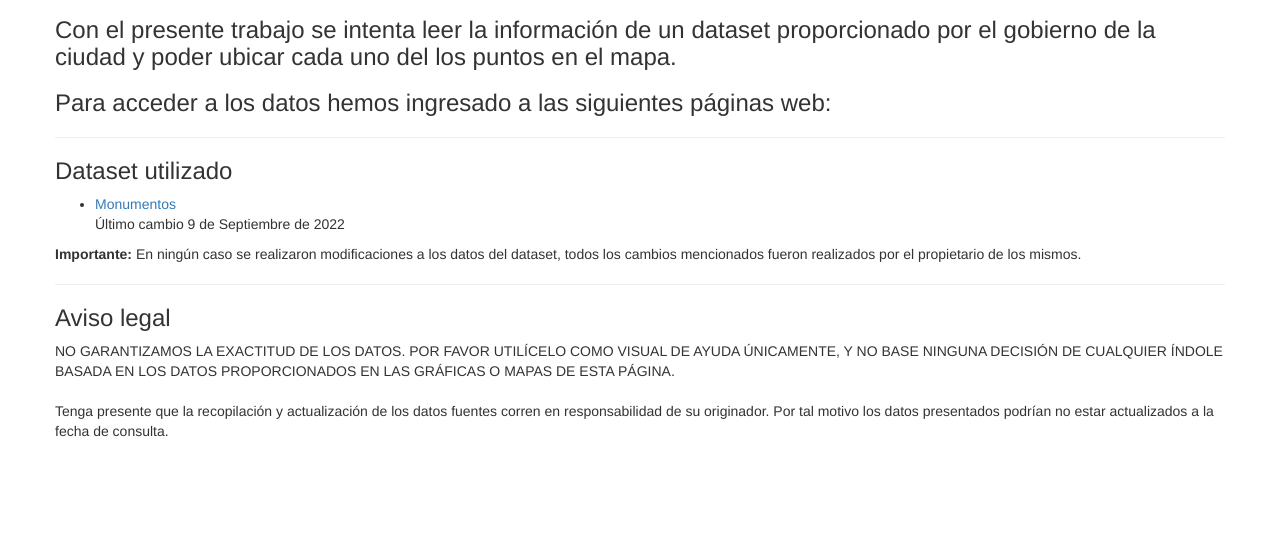
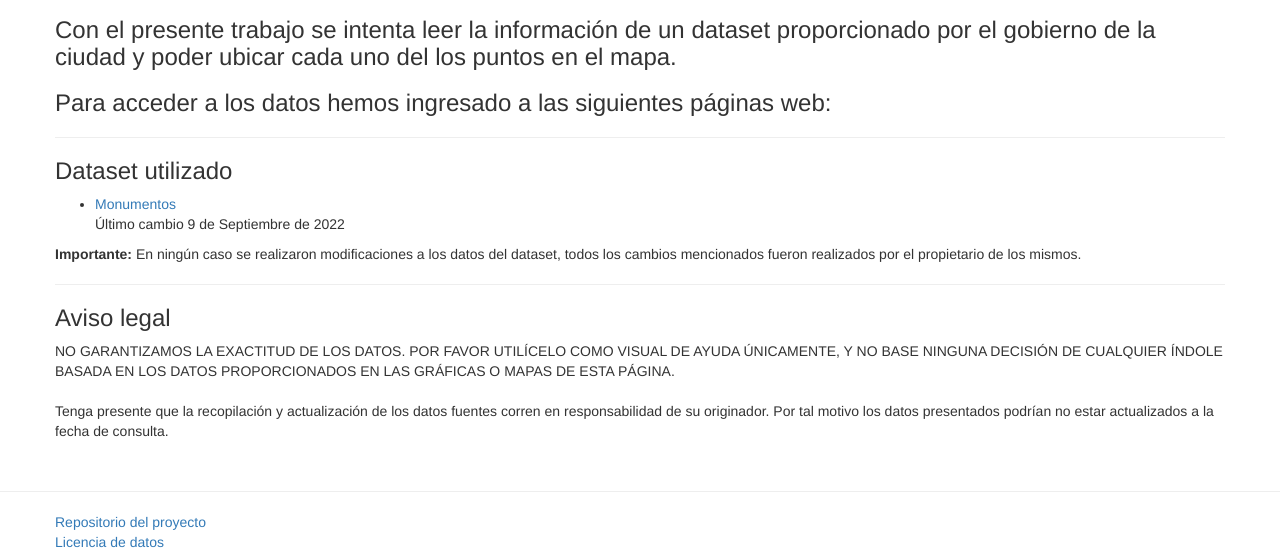
Before and after one commit to BrianClaros/monumentosmapa, a plain HTML site: page index.html in a window 1280 px wide. Shown: the part 301-853 px from the top of the page. Before the commit the page ends 800 px from the top, so only its background shows below. Drawn offline with nearby package versions, Linux system fonts and the light colour scheme.

Commit message:
Añadido footer con licencia y repositorio

```diff
--- a/index.html
+++ b/index.html
@@ -64,12 +64,13 @@
       </p>
     </div>
   </div>
+  <hr>
   <div class="footer mt-auto">
     <div class="container p-1">
       <div class="row">
         <div class="col">
-          <a href="https://github.com/csq/libre-sube/" target="_blank"><i class="fa fa-github"></i></a>
-          <a href="http://creativecommons.org/licenses/by/4.0/" target="_blank"><i class="fa fa-creative-commons"></i></a>
+          <a href="https://github.com/BrianClaros/monumentosmapa" target="_blank">Repositorio del proyecto</a><br>
+          <a href="https://creativecommons.org/licenses/by/2.5/ar/" target="_blank">Licencia de datos</a>
         </div>
       </div>
     </div>
```
Also changed, not shown: mapa.html (+3 -2 lines).
